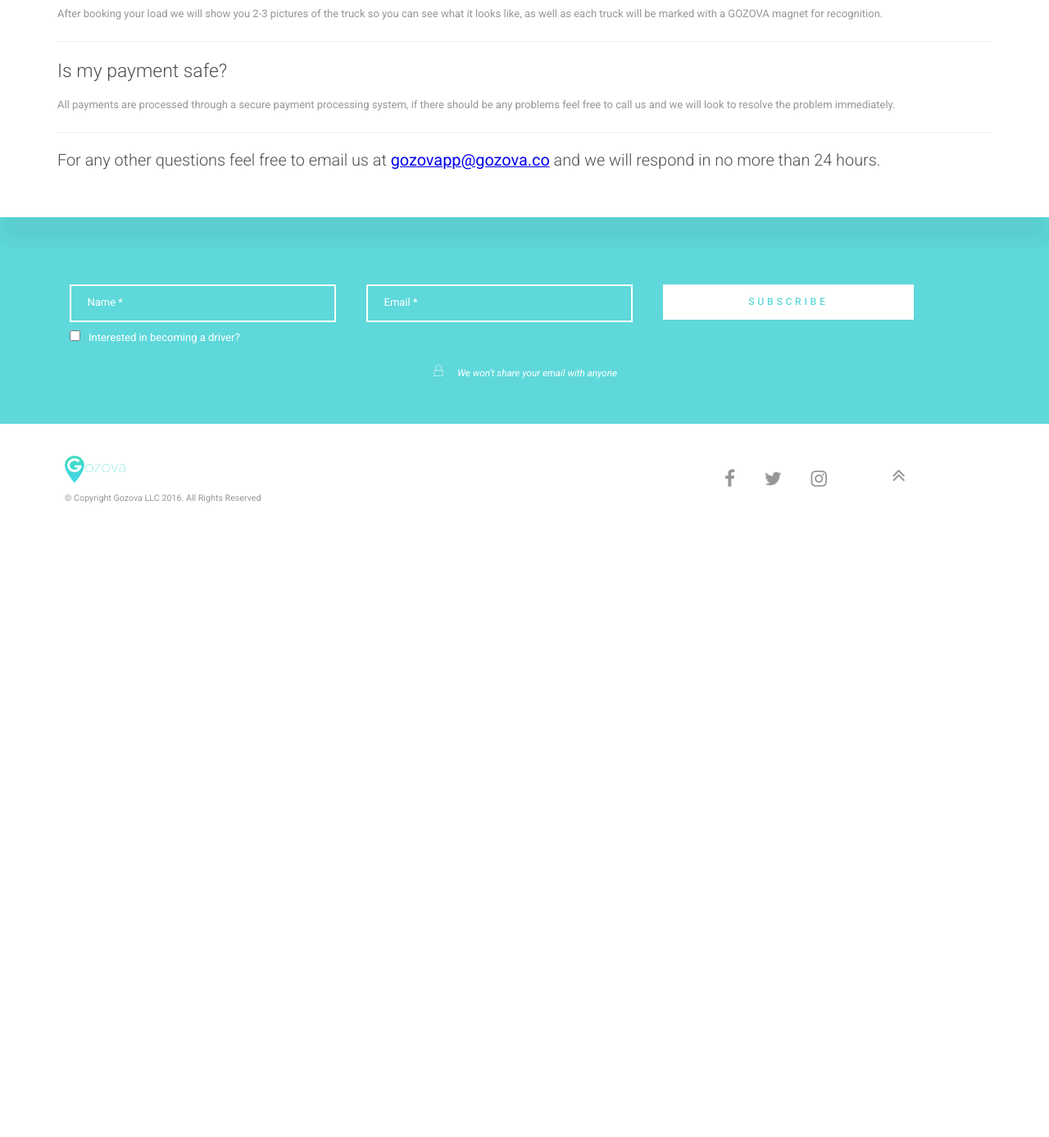
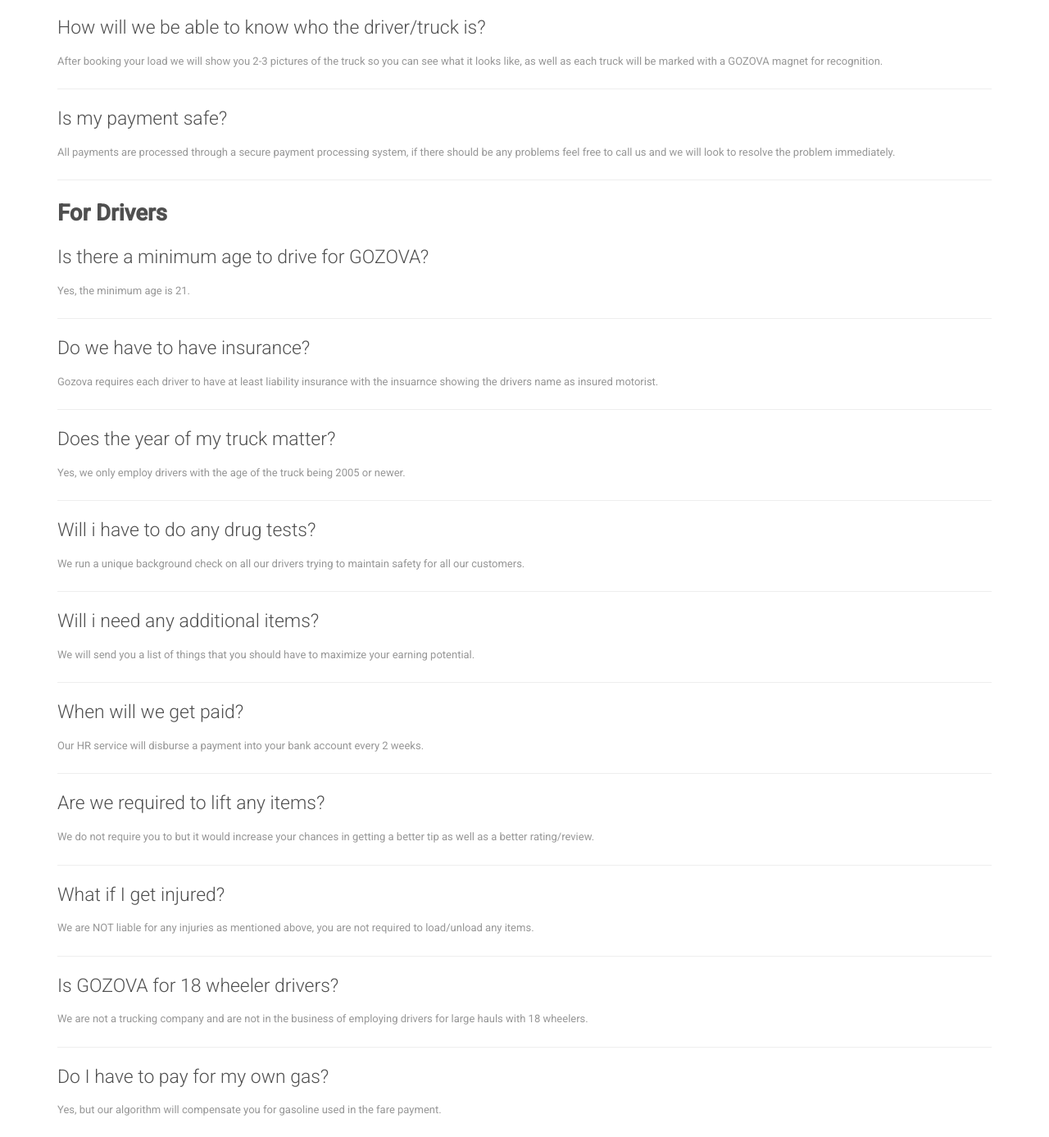
Before and after one commit to gozova/gozova.github.io, a plain HTML site: page faq.html in a window 1280 px wide. Shown: the part 1113-2500 px from the top of the page at 82% size. Before the commit the page ends 1772 px from the top, so only its background shows below. Drawn offline with Linux system fonts and the light colour scheme.

Commit message:
Added FAQ for Drivers

```diff
--- a/css/sass/main.sass
+++ b/css/sass/main.sass
@@ -742,3 +742,12 @@
 #map-canvas
 	width: 100%
 	height: 25em
+
+/*-------------------------------------------------------------*/
+/*===========================================*/
+/*                                       13. FAQ Styles                                      */
+/*===========================================*/
+/*-------------------------------------------------------------*/
+
+.faq_header
+	text-decoration: bold
--- a/faq.html
+++ b/faq.html
@@ -133,6 +133,8 @@
 		<div class="about-section">
 			<div class="container clearfix">
 				<div class="m-medium-top">
+					<h2 class="faq_header">For Users</h2>
+					<br>
 					<h3 class="faq">
 						Why don’t drivers load/unload items?
 					</h3>
@@ -158,30 +160,108 @@
 						What if the driver steals my items?
 					</h3>
 					<p>
-						All our drivers are screened, we also have insurance on file as well as all the information about the driver. The haul should be safe and secure and that is our main job.					</p>
+						All our drivers are screened, we also have insurance on file as well as all the information about the driver. The haul should be safe and secure and that is our main job.
+					</p>
 					<hr>
 					<h3 class="faq">
 						What happens if the driver is late/doesn’t show up?
 					</h3>
 					<p>
-						It is the driver's responsibility to notify you of delays or issues, if anything does arise we will make sure to send another driver your way and offer some sort of discount to satisfy your Gozova experience.					</p>
+						It is the driver's responsibility to notify you of delays or issues, if anything does arise we will make sure to send another driver your way and offer some sort of discount to satisfy your Gozova experience.
+					</p>
 					<hr>
 					<h3 class="faq">
 						Can we tip the driver?
 					</h3>
 					<p>
-						Yes! At the end of your haul you will be able to tip the driver based on service he/she has provided.					</p>
+						Yes! At the end of your haul you will be able to tip the driver based on service he/she has provided.
+					</p>
 					<hr>
 					<h3 class="faq">
 						How will we be able to know who the driver/truck is?
 					</h3>
 					<p>
-						After booking your load we will show you 2-3 pictures of the truck so you can see what it looks like, as well as each truck will be marked with a GOZOVA magnet for recognition.					<hr>
+						After booking your load we will show you 2-3 pictures of the truck so you can see what it looks like, as well as each truck will be marked with a GOZOVA magnet for recognition.
+					</p>
+					<hr>
 					<h3 class="faq">
 						Is my payment safe?
 					</h3>
 					<p>
 						All payments are processed through a secure payment processing system, if there should be any problems feel free to call us and we will look to resolve the problem immediately.
+					</p>
+					<hr>
+					<h2 class="faq_header">For Drivers</h2>
+					<br>
+					<h3 class="faq">
+						Is there a minimum age to drive for GOZOVA?
+					</h3>
+					<p>
+						Yes, the minimum age is 21.
+					</p>
+					<hr>
+					<h3 class="faq">
+						Do we have to have insurance?
+					</h3>
+					<p>
+						Gozova requires each driver to have at least liability insurance with the insuarnce showing the drivers name as insured motorist.
+					</p>
+					<hr>
+					<h3 class="faq">
+						Does the year of my truck matter?
+					</h3>
+					<p>
+						Yes, we only employ drivers with the age of the truck being 2005 or newer.
+					</p>
+					<hr>
+					<h3 class="faq">
+						Will i have to do any drug tests?
+					</h3>
+					<p>
+						We run a unique background check on all our drivers trying to  maintain safety for all our customers.
+					</p>
+					<hr>
+					<h3 class="faq">
+						Will i need any additional items?
+					</h3>
+					<p>
+						We will send you a list of things that you should have to maximize your earning potential.
+					</p>
+					<hr>
+					<h3 class="faq">
+						When will we get paid?
+					</h3>
+					<p>
+						Our HR service will disburse a  payment into your bank account every 2 weeks.
+					</p>
+					<hr>
+					<h3 class="faq">
+						Are we required to lift any items?
+					</h3>
+					<p>
+						We do not require you to  but it would increase your chances in getting a better tip as well as a better rating/review.
+					</p>
+					<hr>
+					<h3 class="faq">
+						What if I get injured?
+					</h3>
+					<p>
+						We are NOT liable for any injuries as mentioned above, you are not required to load/unload any items.
+					</p>
+					<hr>
+					<h3 class="faq">
+						Is GOZOVA for 18 wheeler drivers?
+					</h3>
+					<p>
+						We are not a trucking company and are not in the business of employing drivers for large hauls with 18 wheelers.
+					</p>
+					<hr>
+					<h3 class="faq">
+						Do I have to pay for my own gas?
+					</h3>
+					<p>
+						Yes, but our algorithm will compensate you for gasoline used in the fare payment.
+					</p>
 					<hr>
 					<h4>For any other questions feel free to email us at <a href="mailto:gozovapp@gozova.co">gozovapp@gozova.co</a> and we will respond in no more than 24 hours.</h4>
 				</div>
```
Also changed, not shown: css/main.css.
